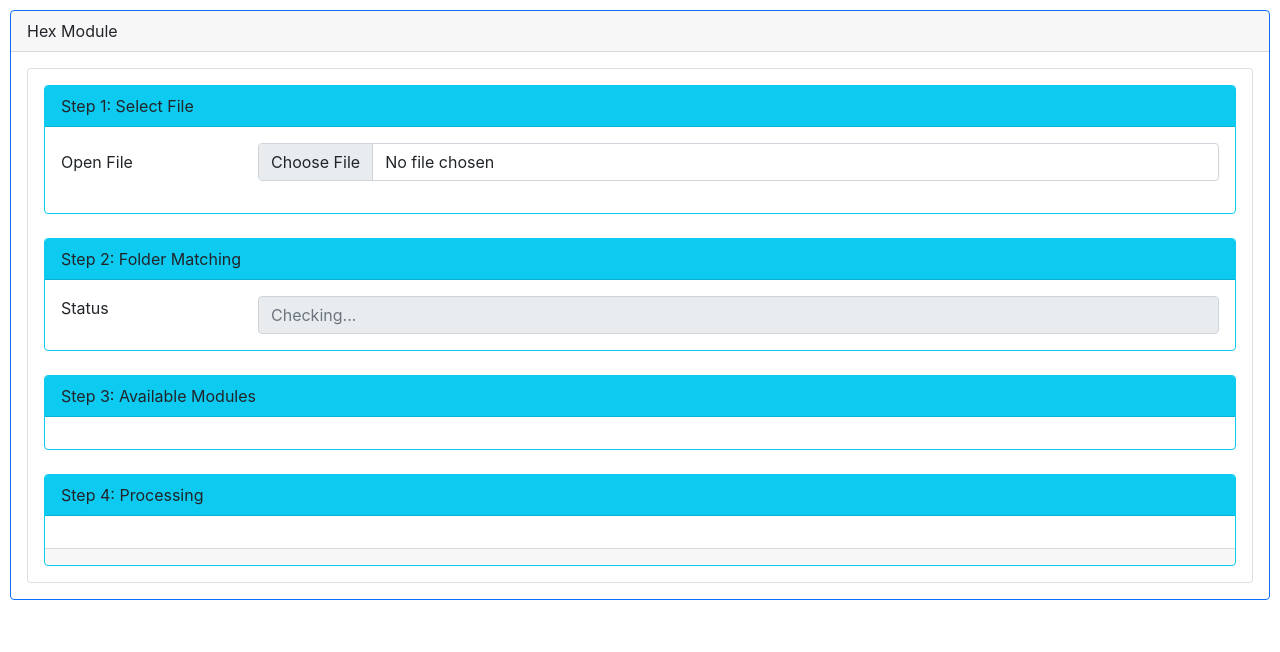
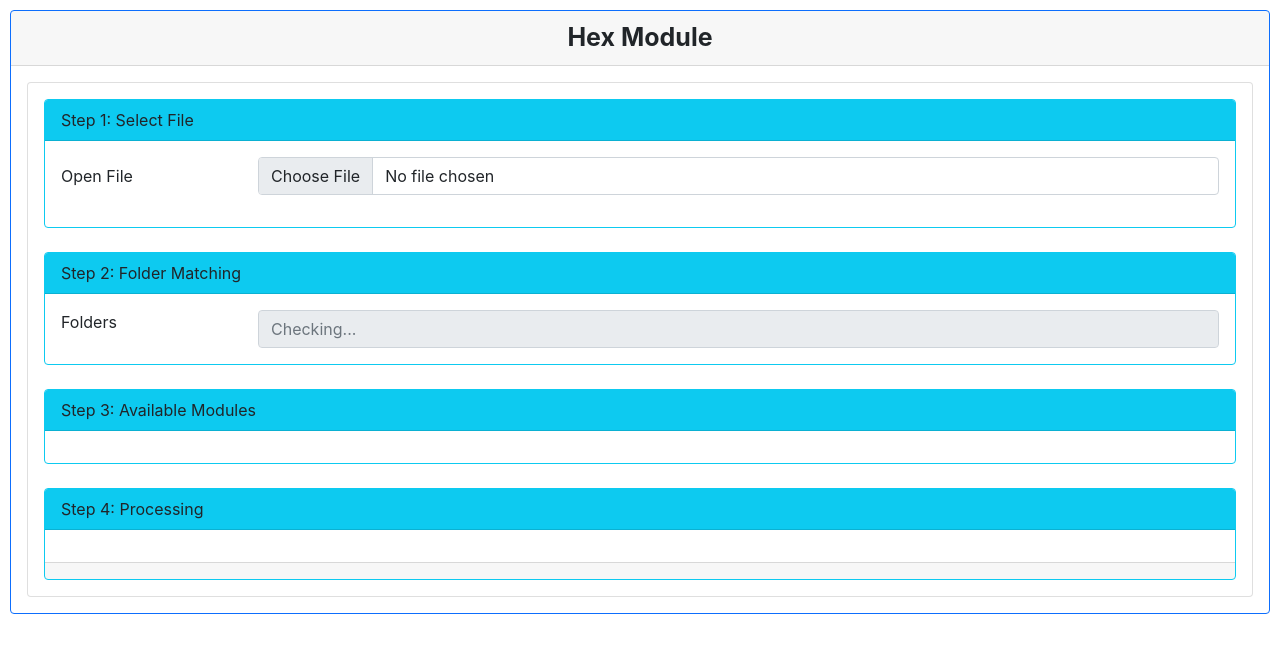
Before and after one commit to huy1651995/reading-hex-file, a React (Create React App) app: page / in a window 1280 px wide. Shown: the top 652 px of the page. Built offline with nearby package versions, Linux system fonts and the light colour scheme.

Commit message:
Update HexModule.js

```diff
--- a/src/components/HexModule.js
+++ b/src/components/HexModule.js
@@ -60,7 +60,7 @@ function checkingModuleStatus(hexData, module) {
             count++;
          }
       }
-      console.log("Module Name:", module.moduleName, " - ", count, "/", module.value.strings.length, " - isReady: ", isReady);
+      console.log(`Module Name: ${module.folderName}-${module.moduleName}`, " - ", count, "/", module.value.strings.length, " - isReady: ", isReady);
       return { moduleName: module.moduleName, count: `${count}"/"${module.value.strings.length}`, isReady };
    } catch (error) {
       return { moduleName: "error", count: "0/0", isReady: false };
@@ -266,7 +266,7 @@ const HexModule = () => {
    return (
       <div className="HexModuleContainer">
          <Card border="primary" style={{}}>
-            <Card.Header>Hex Module</Card.Header>
+            <Card.Header style={{ fontSize: "25px", fontWeight: "700", textAlign: "center" }}>Hex Module</Card.Header>
             <Card.Body>
                <Card>
                   <Card.Body>
@@ -289,7 +289,7 @@ const HexModule = () => {
                         <Card.Body>
                            <Row>
                               <Col sm="2">
-                                 <Form.Label>Status</Form.Label>
+                                 <Form.Label>Folders</Form.Label>
                               </Col>
                               <Col sm="10">
                                  <Form.Control type="text" placeholder={fileMatched} readOnly />
@@ -304,7 +304,9 @@ const HexModule = () => {
                         <Card.Body style={{ textAlign: "left" }}>
                            {availableModules.map((folder, index) => (
                               <div key={index}>
-                                 <Row>Folder: {folder.folderName}</Row>
+                                 <Row style={{ display: "block", margin: "10px" }}>
+                                    Folder: <strong>{folder.folderName}</strong>
+                                 </Row>
                                  {folder.modules.map((mo, index2) => (
                                     <Row key={index2}>
                                        <Col sm="1"></Col>
@@ -321,7 +323,9 @@ const HexModule = () => {
                                        </Col>
                                        <Col sm="8">
                                           <Form.Label>Status:&nbsp;</Form.Label>
-                                          <Form.Label style={mo.status.isReady ? { color: "green" } : { color: "red" }}>
+                                          <Form.Label
+                                             style={mo.status.isReady ? { color: "green", fontWeight: "bold" } : { color: "red", fontWeight: "bold" }}
+                                          >
                                              {mo.status.isReady === true ? "Ready" : "Failed"}
                                           </Form.Label>
                                        </Col>
```
